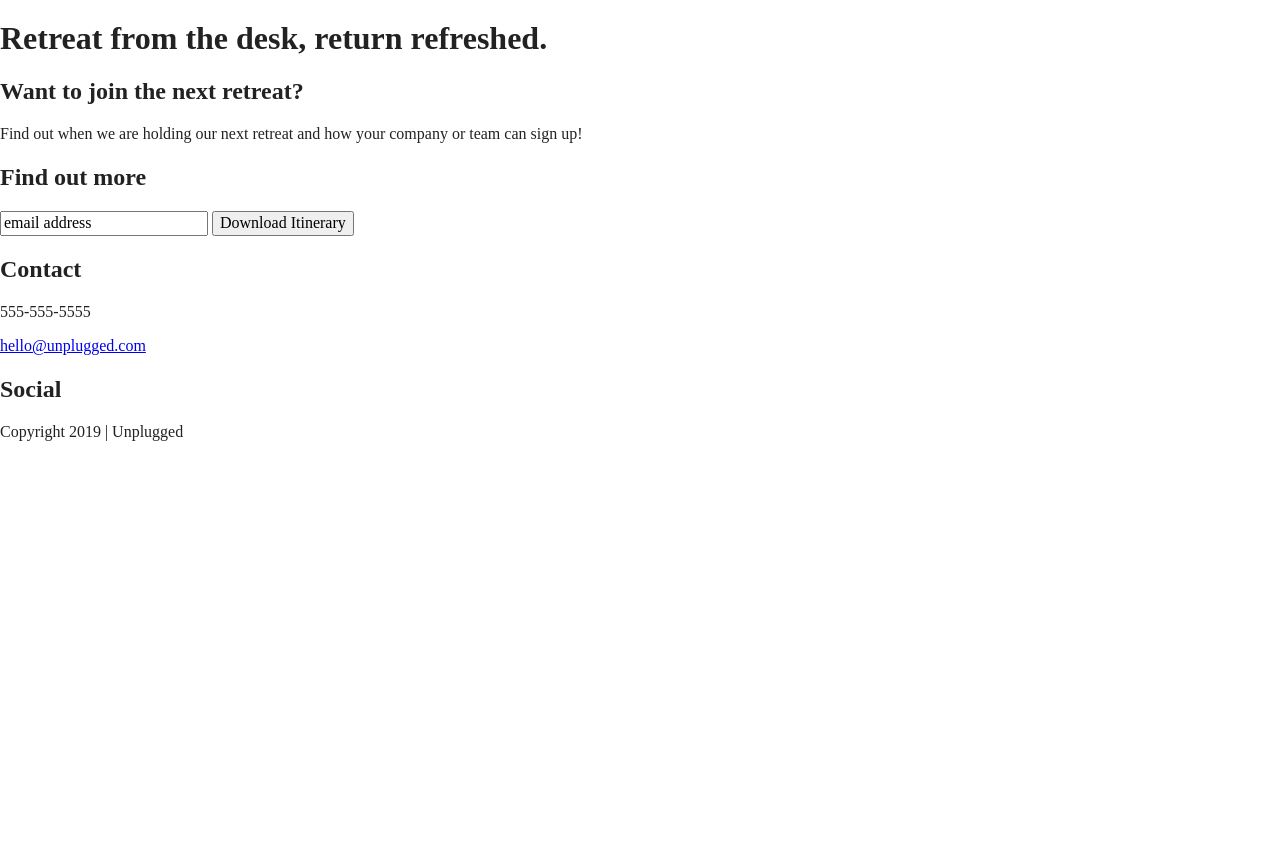
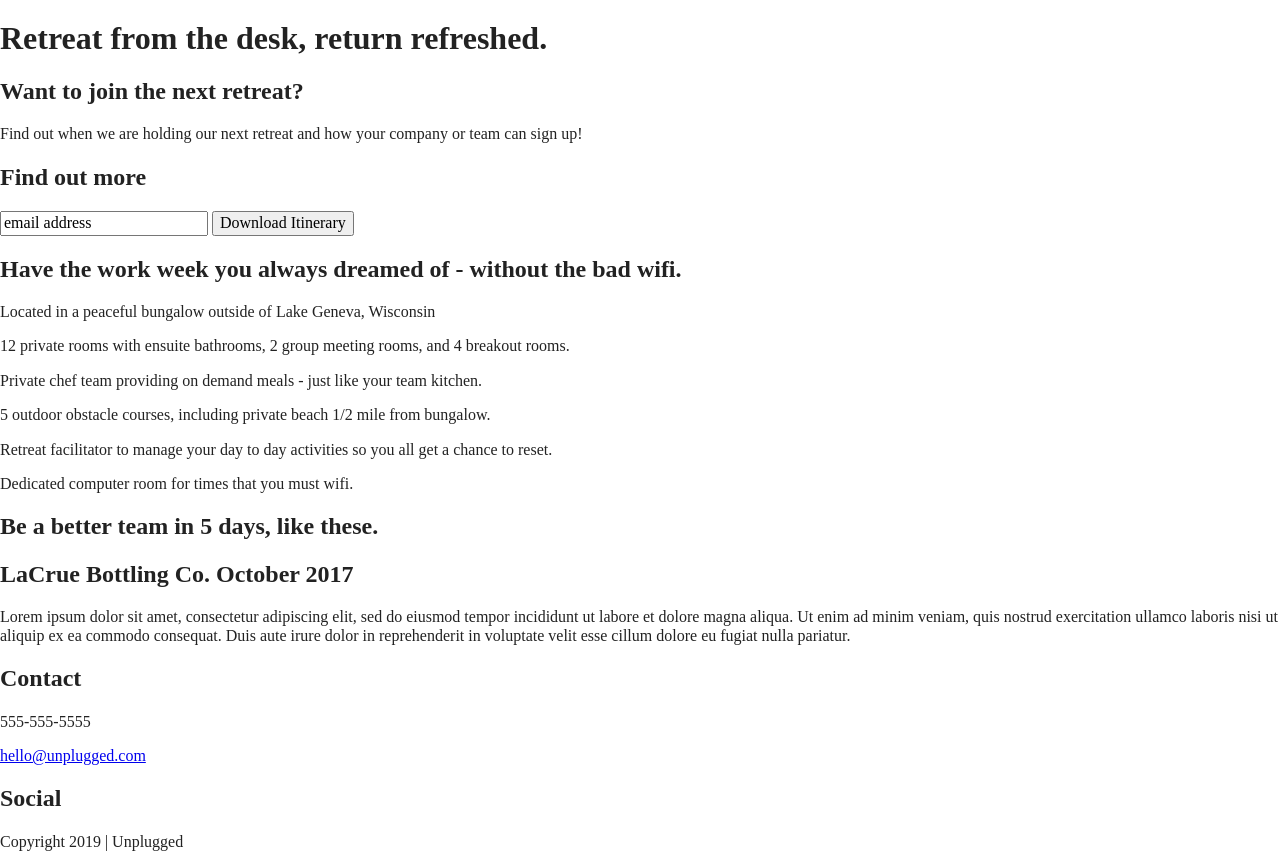
Before and after one commit to VeeMae/206-unplugged-retreat-site, a website built with Parcel: page index.html in a window 1280 px wide. Shown: the part 74-941 px from the top of the page. Before the commit the page ends 800 px from the top, so only its background shows below. Built offline with nearby package versions, Linux system fonts and the light colour scheme.

Commit message:
Added more content to the homepage

```diff
--- a/index.html
+++ b/index.html
@@ -60,6 +60,55 @@
       </div>
     </div>
   </aside>
+
+  <section class="features">
+    <div class="content-wrapper">
+      <h2>Have the work week you always dreamed of - without the bad wifi.</h2>
+      <div class="features-items">
+      <article>
+        <p class="fontawesome-icon"></p>
+        <p class="features-item-description">Located in a peaceful bungalow outside of Lake Geneva, Wisconsin</p>
+      </article>
+      <article>
+        <p class="fontawesome-icon"></p>
+        <p class="features-item-description">12 private rooms with ensuite bathrooms, 2 group meeting rooms, and 4 breakout rooms.</p>
+      </article>
+      <article>
+        <p class="fontawesome-icon"></p>
+        <p class="features-item-description">Private chef team providing on demand meals - just like your team kitchen.</p>
+      </article>
+      <article>
+        <p class="fontawesome-icon"></p>
+        <p class="features-item-description">5 outdoor obstacle courses, including private beach 1/2 mile from bungalow.</p>
+      </article>
+      <article>
+        <p class="fontawesome-icon"></p>
+        <p class="features-item-description">Retreat facilitator to manage your day to day activities so you all get a chance to reset.</p>
+      </article>
+      <article>
+        <p class="fontawesome-icon"></p>
+        <p class="features-item-description">Dedicated computer room for times that you must wifi.</p>
+      </article>
+    </div>
+    </div>
+  </section>
+
+  <section class="reviews">
+    <div class="content-wrapper">
+      <h2>Be a better team in 5 days, like these.</h2>
+      <!-- <img src="img/omar-lopez-296944-unsplash.jpg" alt="group at a retreat" /> -->
+      <article>
+        <div>
+          <h2>LaCrue Bottling Co. October 2017</h2>
+          <p>Lorem ipsum dolor sit amet, consectetur adipiscing elit, sed do eiusmod tempor incididunt ut labore et
+            dolore magna aliqua. Ut enim ad minim veniam, quis nostrud exercitation ullamco laboris nisi ut aliquip
+            ex ea commodo consequat. Duis aute irure dolor in reprehenderit in voluptate velit esse cillum dolore eu
+            fugiat nulla pariatur.</p>
+        </div>
+      </article>
+    </div>
+  </section>
+
 </main>
 <footer>
   <div class="content-wrapper">
```
